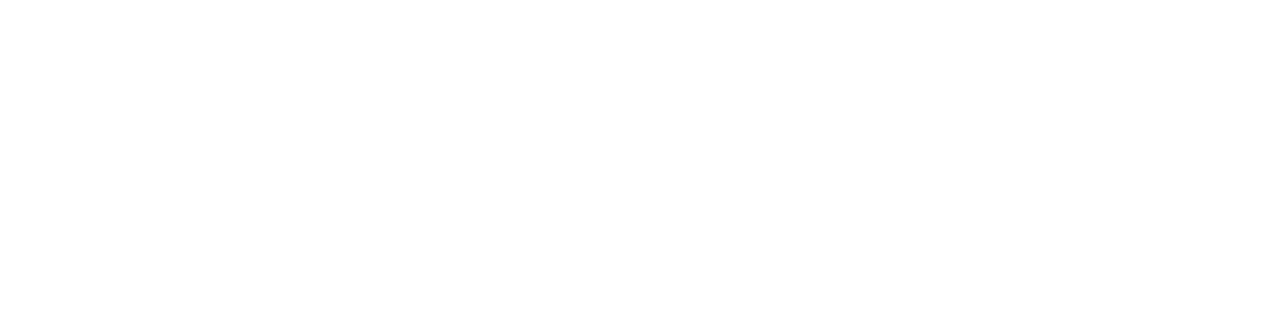
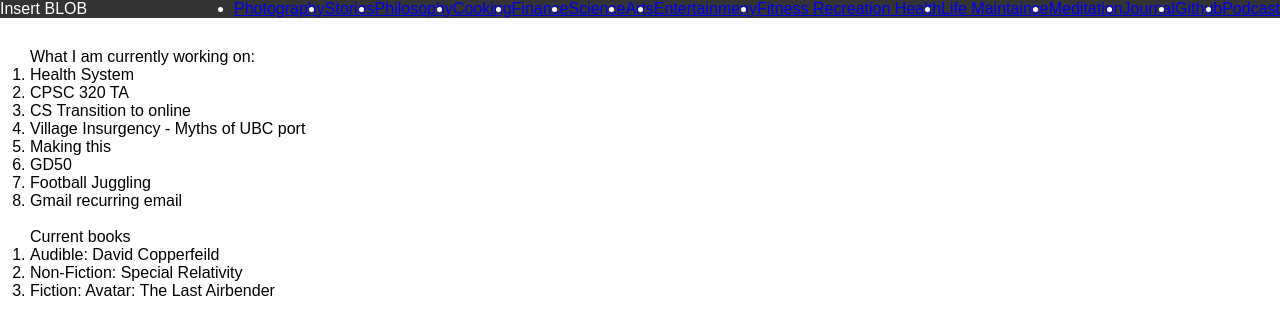
Before and after one commit to Mourud/mourud.github.io, a plain HTML site: page index.html in a window 1280 px wide. Drawn offline with Linux system fonts and the light colour scheme.

Commit message:
lazy commit

```diff
--- a/index.css
+++ b/index.css
@@ -0,0 +1,36 @@
+*{
+    /* background-color: #eae2b7; */
+    font-family: Arial, Helvetica, sans-serif;
+    box-sizing: border-box;
+    margin: 0;
+    padding: 0;
+}
+.grid-container {
+  display: grid;
+  grid-template-columns: 100px auto 100px;
+  grid-template-rows: 50px 50px;
+  grid-gap: 100px ;
+}
+
+.navbar{
+  display: flex;
+  justify-content: space-between;
+  background-color: #333;
+  color:white;
+}
+
+.navbar ul {
+  display: flex;
+}
+
+main{
+  margin: 30px;
+}
+/* .grid-item{
+    display: grid;
+    background: #fcbf49;
+    color: #eae2b7;
+    align-self: center;
+    justify-items: center;
+    border: 10px solid black ;
+} */
--- a/index.html
+++ b/index.html
@@ -1,12 +1,51 @@
 <!DOCTYPE html>
 <html lang="en">
-<head>
-    <meta charset="UTF-8">
-    <meta name="viewport" content="width=device-width, initial-scale=1.0">
-    <link rel="stylesheet" href="index.css">
-    <title>Document</title>
-</head>
-<body>
+  <head>
+    <meta charset="UTF-8" />
+    <meta name="viewport" content="width=device-width, initial-scale=1.0" />
+    <link rel="stylesheet" href="index.css" />
+    <title>MIA | Home</title>
+  </head>
+  <body>
+    <div class="navbar">
+        <div class="logo">Insert BLOB</div>
+      <ul>
+        <li><a href="photo.html">Photography</a></li>
+        <li><a href="story.html">Stories</a></li>
+        <li><a href="philosophy.html">Philosophy</a></li>
+        <li><a href="#">Cooking</a></li>
+        <li><a href="#">Finance</a></li>
+        <li><a href="#">Science</a></li>
+        <li><a href="#">Arts</a></li>
+        <li><a href="#">Entertainmeny</a></li>
+        <li><a href="#">Fitness Recreation Health</a></li>
+        <li><a href="#">Life Maintaince</a></li>
+        <li><a href="#">Meditation</a></li>
+        <li><a href="#">Journal</a></li>
+        <li><a href="https://github.com/Mourud" target="_blank">Github</a></li>
 
-</body>
+        <li><a href="https://khichuri.life/" target="_blank">Podcast</a></li>
+      </ul>
+    </div>
+    <main>
+        What I am currently working on:
+        <ol>
+            <li>Health System</li>
+            <li>CPSC 320 TA</li>
+            <li>CS Transition to online</li>
+            <li>Village Insurgency - Myths of UBC port</li>
+            <li>Making this</li>
+            <li>GD50</li>
+            <li>Football Juggling</li>
+            <li>Gmail recurring email</li>
+        </ol>
+<br>
+        Current books
+        <ol>
+            <li>Audible: David Copperfeild</li>
+            <li>Non-Fiction: Special Relativity</li>
+            <li>Fiction: Avatar: The Last Airbender</li>
+        </ol>
+    </main>
+  </body>
 </html>
```
Also changed, not shown: photo.html (added, +20 -0 lines).
